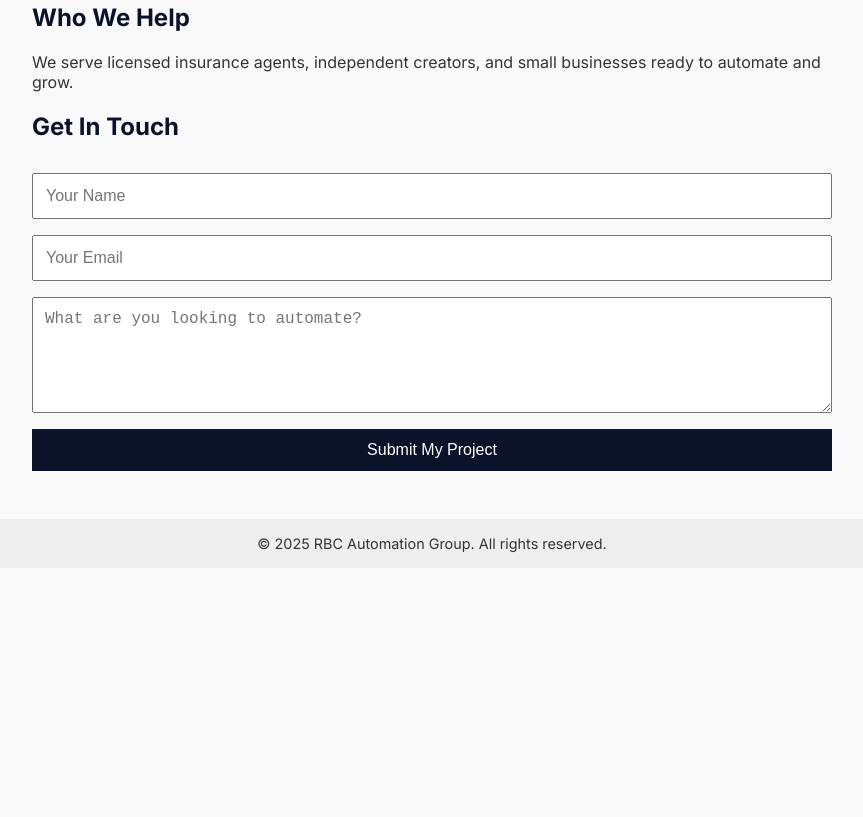
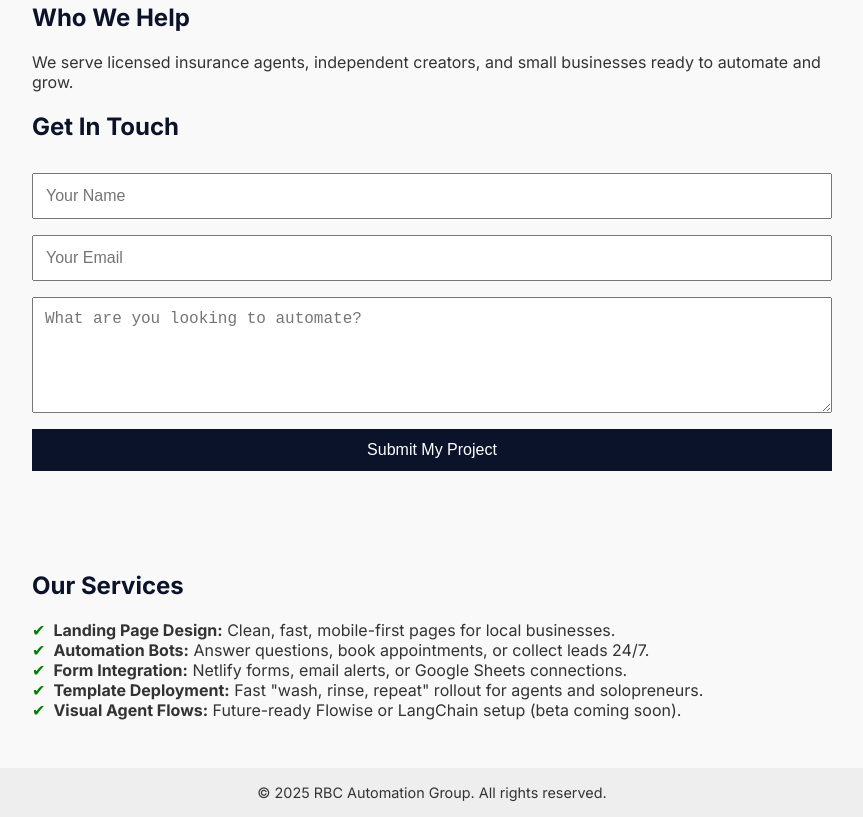
Before and after one commit to SmokedustedAngel/rbc-deploy, a plain HTML site: page index.html in a window 1280 px wide. Shown: the part 382-1199 px from the top of the page, without its empty margins (208-1071 px from the left). Before the commit the page ends 950 px from the top, so only its background shows below. Drawn offline with Linux system fonts and the light colour scheme.

Commit message:
Add service portfolio section

```diff
--- a/index.html
+++ b/index.html
@@ -96,6 +96,16 @@
       <button type="submit">Submit My Project</button>
     </form>
   </section>
+<section>
+  <h2>Our Services</h2>
+  <ul>
+    <li><strong>Landing Page Design:</strong> Clean, fast, mobile-first pages for local businesses.</li>
+    <li><strong>Automation Bots:</strong> Answer questions, book appointments, or collect leads 24/7.</li>
+    <li><strong>Form Integration:</strong> Netlify forms, email alerts, or Google Sheets connections.</li>
+    <li><strong>Template Deployment:</strong> Fast "wash, rinse, repeat" rollout for agents and solopreneurs.</li>
+    <li><strong>Visual Agent Flows:</strong> Future-ready Flowise or LangChain setup (beta coming soon).</li>
+  </ul>
+</section>
 
   <footer>
     &copy; 2025 RBC Automation Group. All rights reserved.
```
